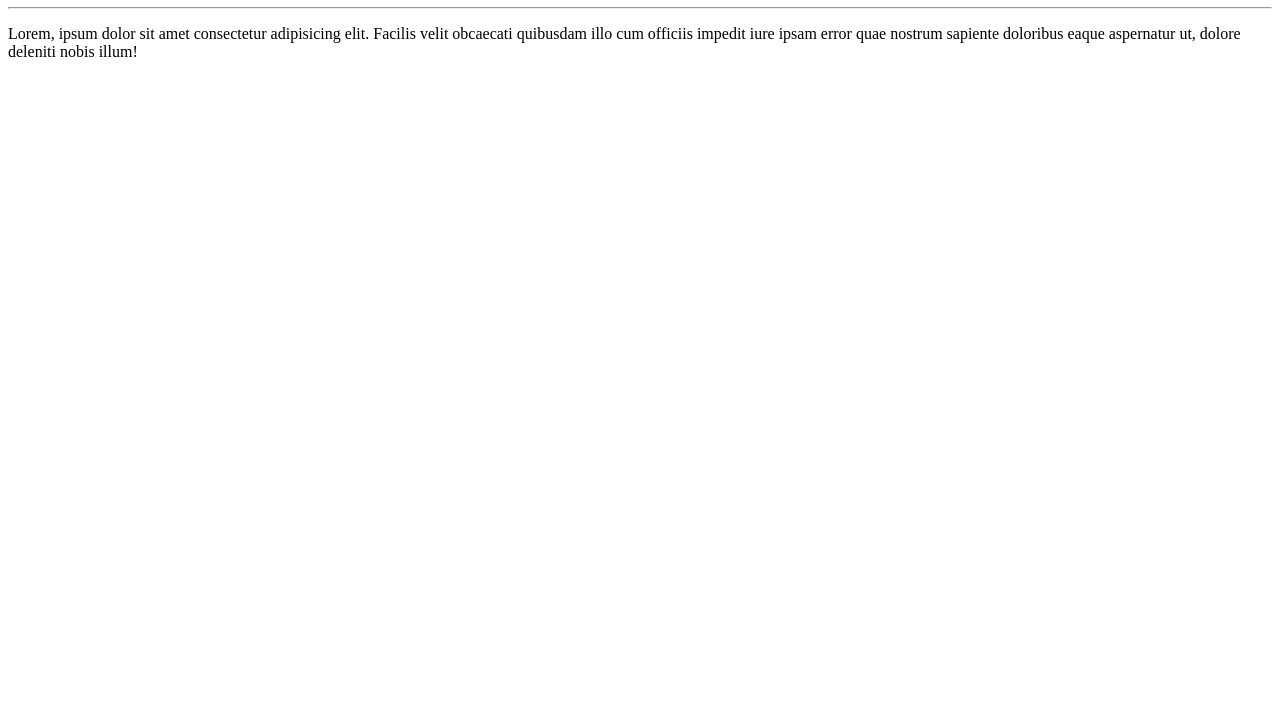
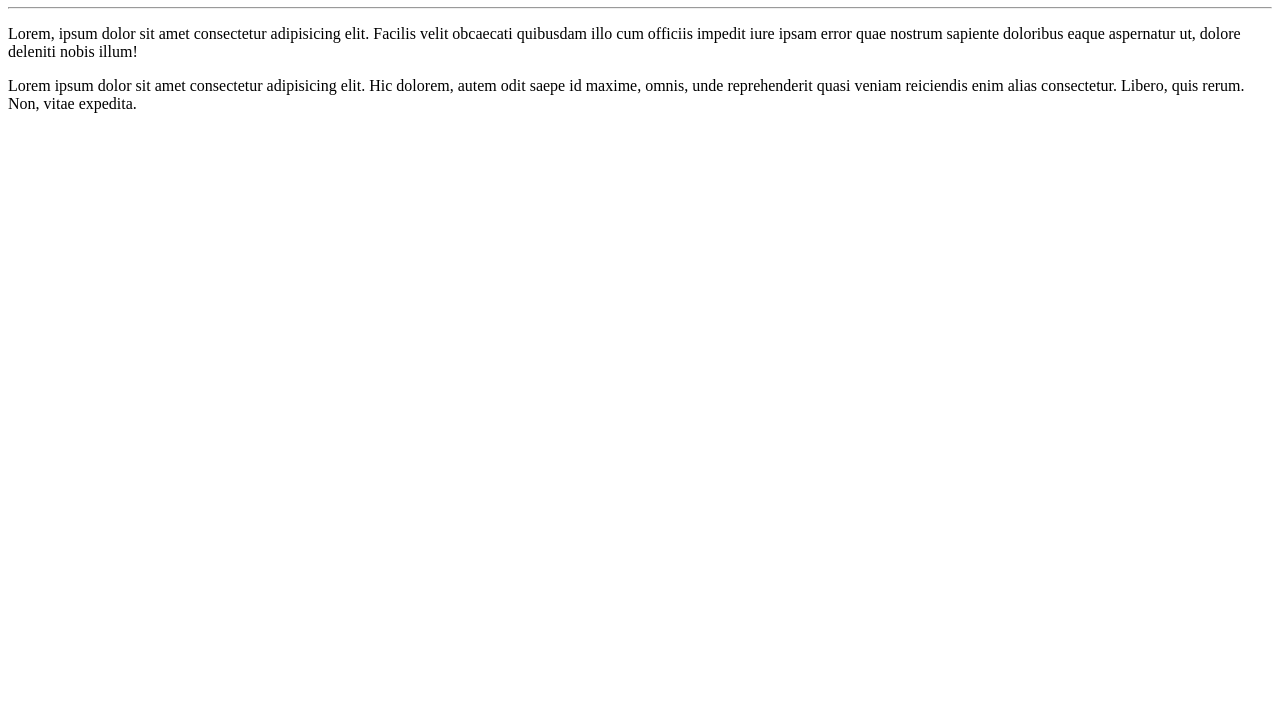
Before and after one commit to JeanVictorFF/Ola-Mundo, a plain HTML site: page site-exemplo/index.html in a window 1280 px wide. Shown: the part 73-800 px from the top of the page. Drawn offline with Linux system fonts and the light colour scheme.

Commit message:
adicionei um parágrafo

```diff
--- a/site-exemplo/index.html
+++ b/site-exemplo/index.html
@@ -10,5 +10,6 @@
     <h1>Olá, mundo</h1>
     <hr>
     <p>Lorem, ipsum dolor sit amet consectetur adipisicing elit. Facilis velit obcaecati quibusdam illo cum officiis impedit iure ipsam error quae nostrum sapiente doloribus eaque aspernatur ut, dolore deleniti nobis illum!</p>
+    <p>Lorem ipsum dolor sit amet consectetur adipisicing elit. Hic dolorem, autem odit saepe id maxime, omnis, unde reprehenderit quasi veniam reiciendis enim alias consectetur. Libero, quis rerum. Non, vitae expedita.</p>
 </body>
 </html>
```
